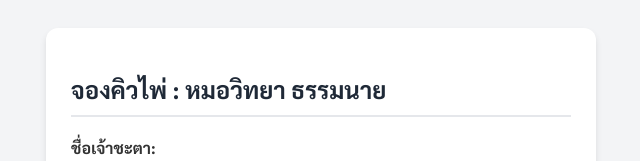
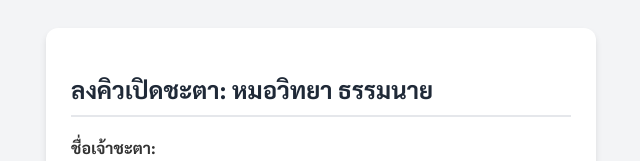
Before and after one commit to Wittaya-Tasu/booking_wt_pmy, a plain HTML site: page index.html in a window 1280 px wide. Shown: the top 161 px of the page, without its empty margins (319-959 px from the left). Drawn offline with Linux system fonts and the light colour scheme; no server answers.

Commit message:
Update index.html

```diff
--- a/index.html
+++ b/index.html
@@ -32,7 +32,7 @@
 <body>
 
 <div class="container">
-    <h2>จองคิวไพ่ : หมอวิทยา ธรรมนาย</h2>
+    <h2>ลงคิวเปิดชะตา: หมอวิทยา ธรรมนาย</h2>
 
     <form id="bookingForm">
         <div class="form-group">
```
